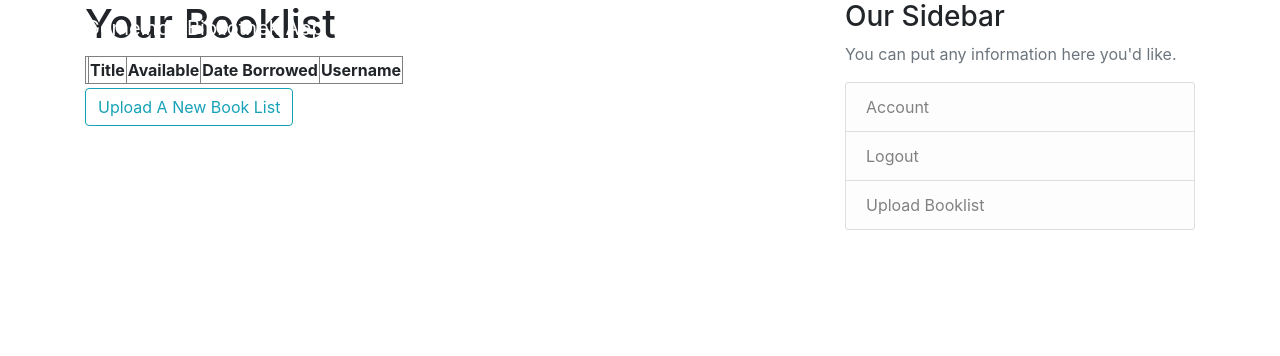
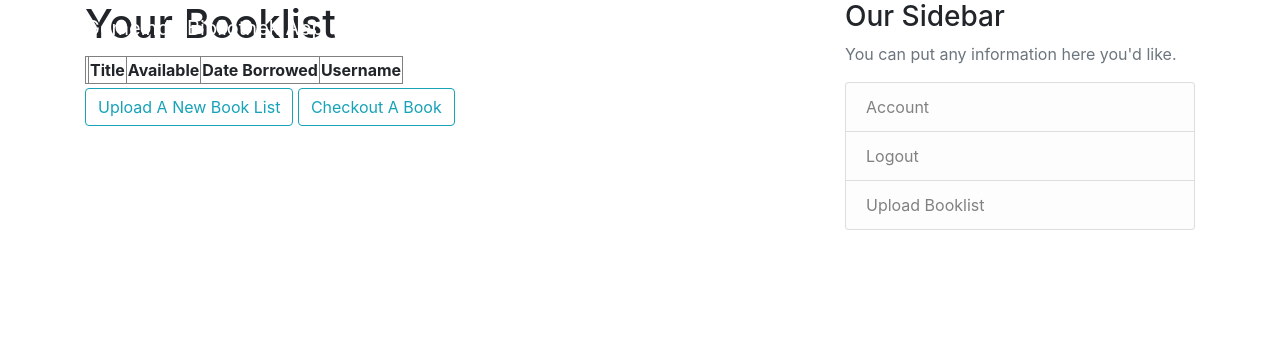
Before and after one commit to bodowd/gemeindelibrary, a Flask app: a page that uses gemlibapp/templates/view_booklist.html in a window 1280 px wide. Shown: the top 356 px of the page. Run offline with Flask 2, Linux system fonts and the light colour scheme; the visitor is signed in with stand-in values (Sample User, id 1); data comes from the database, SQL or seed files in the repository; data that the repository does not hold is empty; some libraries are stand-ins or nearby versions.

Commit message:
added checkout book link. goes to a blank template for now.

```diff
--- a/gemlibapp/booklist/routes.py
+++ b/gemlibapp/booklist/routes.py
@@ -88,5 +88,7 @@ def view_booklist(username):
 
 @booklist.route('/booklist/<string:username>/checkout', methods=['GET', 'POST'])
 @login_required
-def checkout_book():
-    pass
+def checkout_book(username):
+    user = User.query.filter_by(username=username).first_or_404()
+
+    return render_template('checkout_book.html', title='Checkout Book')
--- /dev/null
+++ b/gemlibapp/templates/checkout_book.html
@@ -0,0 +1,4 @@
+{% extends "layout.html"  %}
+{% block content %}
+<h1>Checkout a book</h1>
+{% endblock content %}
--- a/gemlibapp/templates/view_booklist.html
+++ b/gemlibapp/templates/view_booklist.html
@@ -7,4 +7,5 @@
 {% endfor %}
 </body>
 <a class="btn btn-outline-info mt-1 mb-1" href="{{ url_for('booklist.upload_booklist') }}">Upload A New Book List</a>
+<a class="btn btn-outline-info mt-1 mb-1" href="{{ url_for('booklist.checkout_book', username=current_user.username)}}">Checkout A Book</a>
 {% endblock content %}
```
